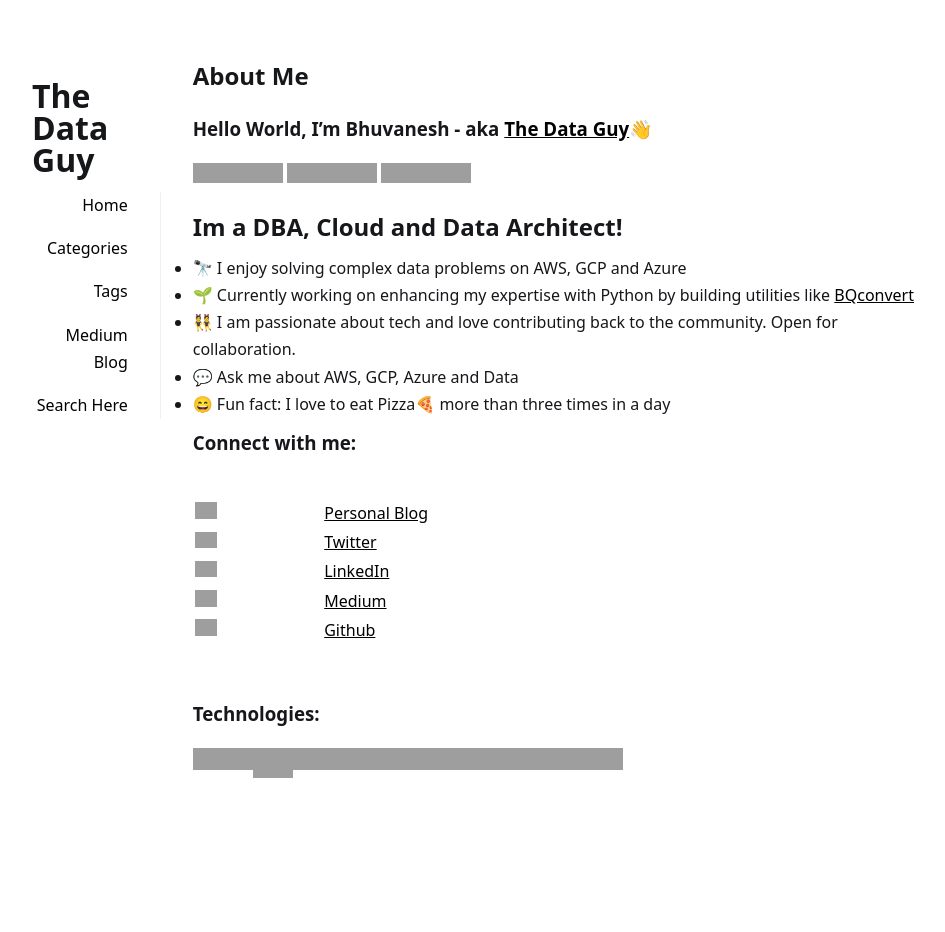
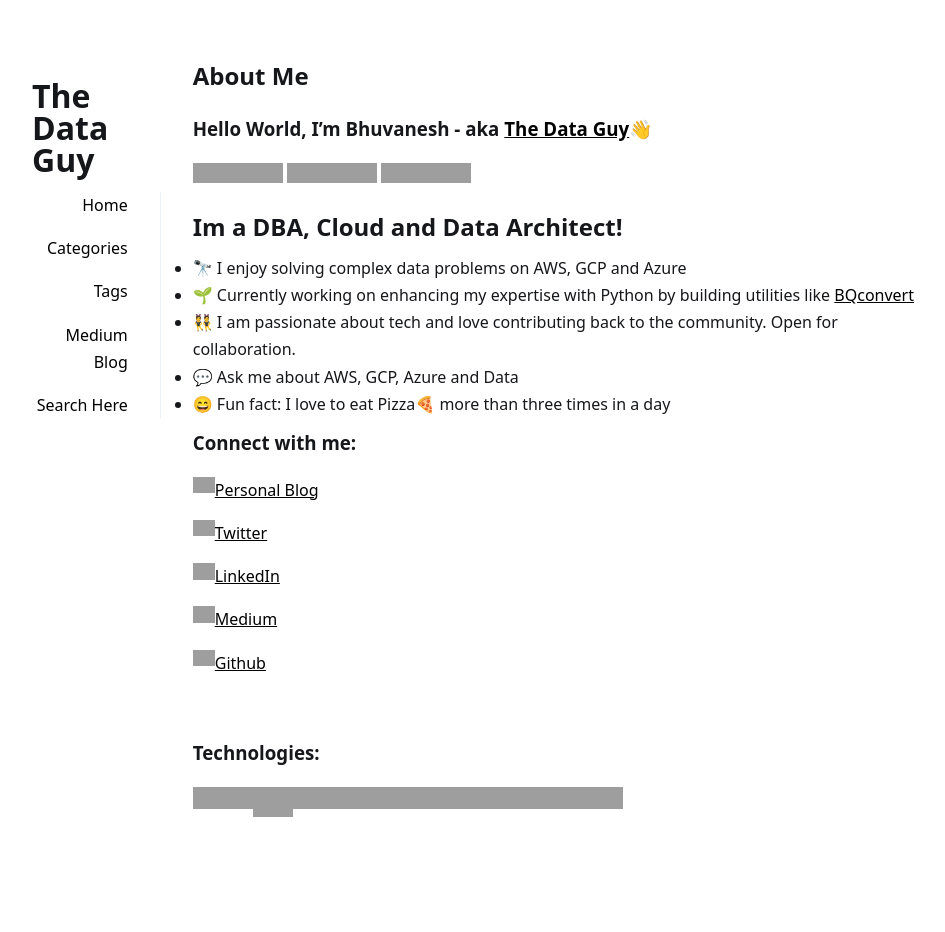
Before and after one commit to MSkalai1998/bhuvithedataguy.github.io, a Jekyll site: the page built from _pages/about.md, in a window 1280 px wide. Shown: the whole page, without its empty margins (160-1105 px from the left). Built offline with Jekyll 4.4.1, drawn with Linux system fonts in a browser that asks for light colours; before the commit the page ends 900 px from its top, so only the background shows below that; grey boxes are pictures that could not be loaded.

Commit message:
Update about

```diff
--- a/_pages/about.md
+++ b/_pages/about.md
@@ -17,14 +17,15 @@
 
 ### Connect with me:
 
-|                                                                                                                                                                                 |                                                |
-|---------------------------------------------------------------------------------------------------------------------------------------------------------------------------------|------------------------------------------------|
-| [<img alt="thedataguy.in" width="22px" src="https://raw.githubusercontent.com/iconic/open-iconic/master/svg/globe.svg" />](https://thedataguy.in)                  | [Personal Blog](https://thedataguy.in)         |
-| [<img alt="BhuviTheDataGuy \| Twitter" width="22px" src="https://cdn.jsdelivr.net/npm/simple-icons@v3/icons/twitter.svg" />](https://twitter.com/BhuviTheDataGuy)  | [Twitter](https://twitter.com/BhuviTheDataGuy) |
-| [<img alt="rbhuvanesh \| LinkedIn" width="22px" src="https://cdn.jsdelivr.net/npm/simple-icons@v3/icons/linkedin.svg" />](https://www.linkedin.com/in/rbhuvanesh/) | [LinkedIn](https://linkedin.com/in/rbhuvanesh) |
-| [<img alt="BhuviTheDataGuy \| Medium" width="22px" src="https://cdn.jsdelivr.net/npm/simple-icons@v3/icons/medium.svg" />](https://medium.com/@BhuviTheDataGuy)    | [Medium](https://medium.com/@BhuviTheDataGuy)  |
-| [<img alt="BhuviTheDataGuy \| Github" width="22px" src="https://simpleicons.org/icons/github.svg" />](https://github.com/BhuviTheDataGuy)                          | [Github](https://Github.com/BhuviTheDataGuy)   |
+[<img align="left" alt="thedataguy.in" width="22px" src="https://raw.githubusercontent.com/iconic/open-iconic/master/svg/globe.svg" />]()[Personal Blog](https://thedataguy.in)
 
+[<img align="left" alt="BhuviTheDataGuy | Twitter" width="22px" src="https://cdn.jsdelivr.net/npm/simple-icons@v3/icons/twitter.svg" />]()[Twitter](https://twitter.com/BhuviTheDataGuy)
+
+[<img align="left" alt="rbhuvanesh | LinkedIn" width="22px" src="https://cdn.jsdelivr.net/npm/simple-icons@v3/icons/linkedin.svg" />]()[LinkedIn](https://www.linkedin.com/in/rbhuvanesh/)
+
+[<img align="left" alt="BhuviTheDataGuy | Medium" width="22px" src="https://cdn.jsdelivr.net/npm/simple-icons@v3/icons/medium.svg" />]()[Medium](https://medium.com/@BhuviTheDataGuy)
+
+[<img align="left" alt="BhuviTheDataGuy | Github" width="22px" src="https://simpleicons.org/icons/github.svg" />]()[Github](https://github.com/BhuviTheDataGuy)
 
 
 <br />
```
